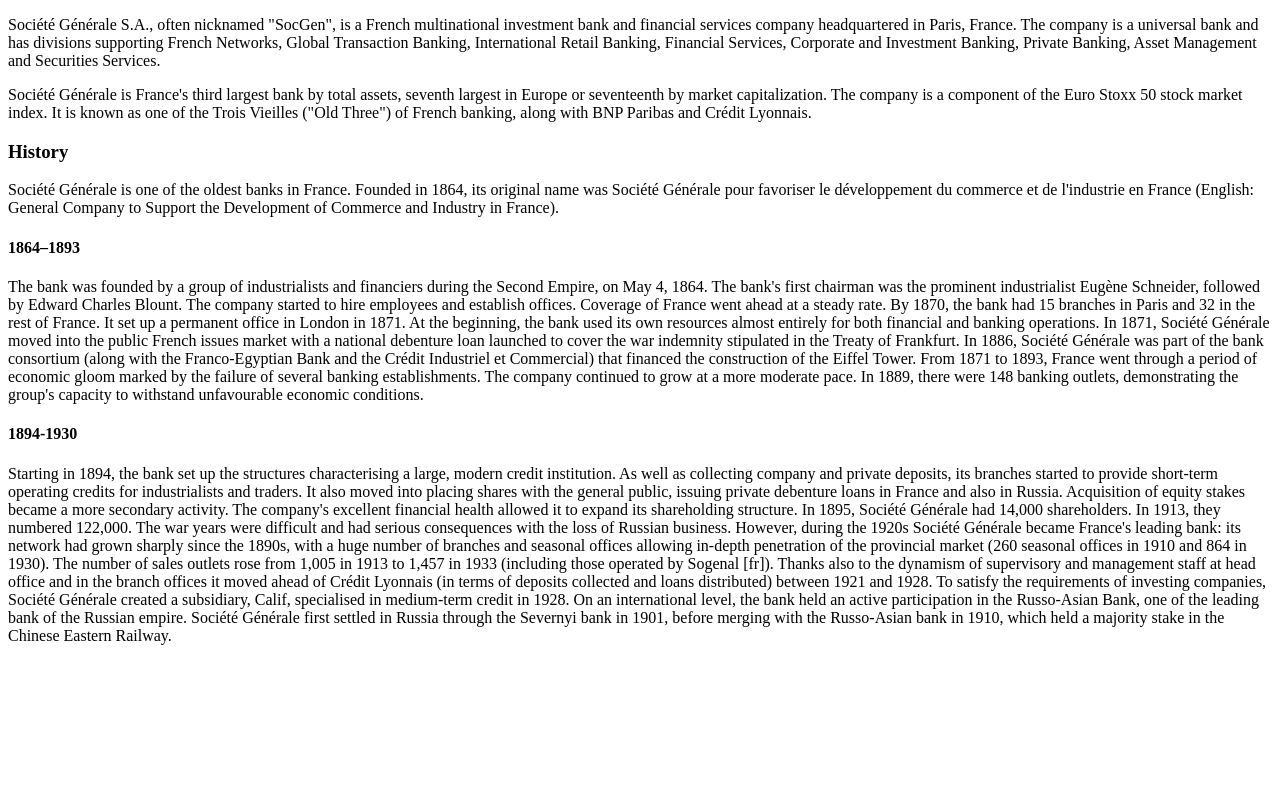
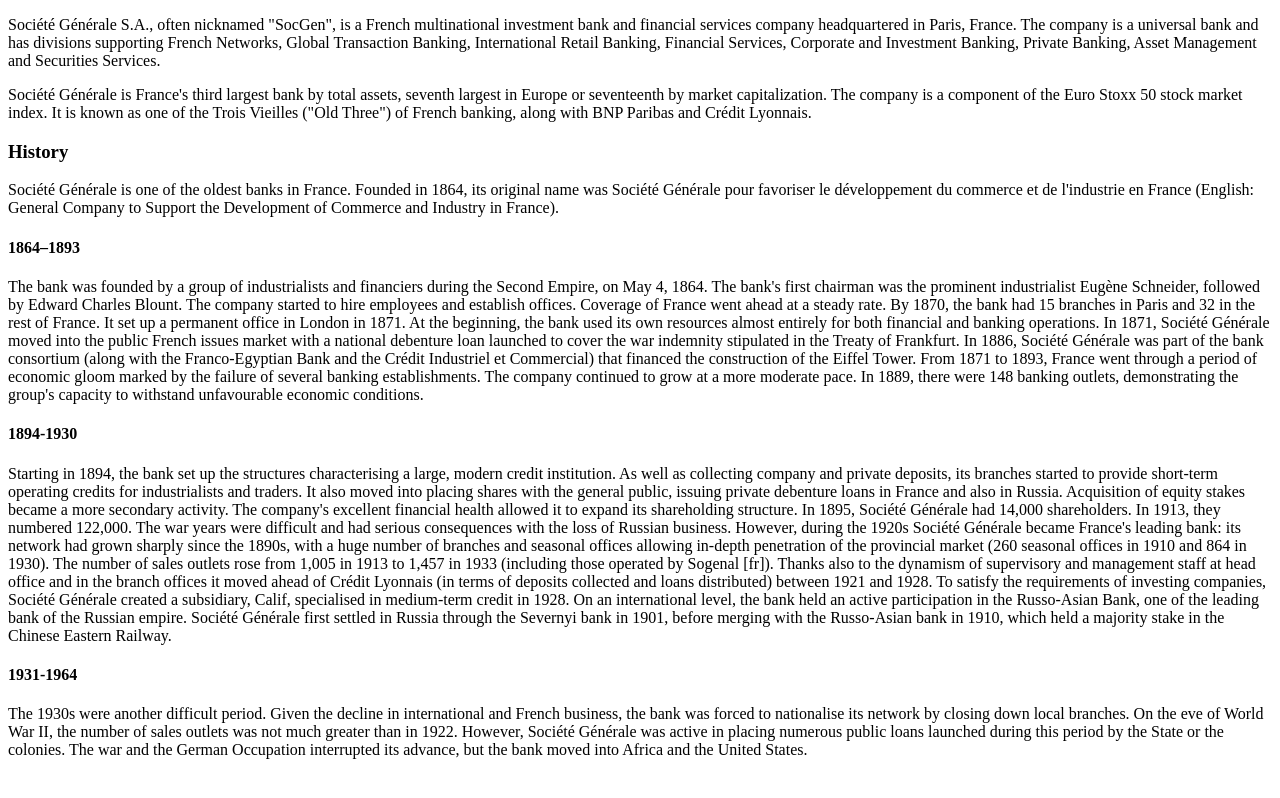
Before and after one commit to nimishvaibhav/intellipaat_capstoneproject, a plain HTML site: page index.html in a window 1280 px wide. Drawn offline with Linux system fonts and the light colour scheme.

Commit message:
SocGen History 1964 by Nimish Vaibhav

```diff
--- a/index.html
+++ b/index.html
@@ -34,5 +34,11 @@
 
     On an international level, the bank held an active participation in the Russo-Asian Bank, one of the leading bank of the Russian empire. Société Générale first settled in Russia through the Severnyi bank in 1901, before merging with the Russo-Asian bank in 1910, which held a majority stake in the Chinese Eastern Railway.
 </p>
+
+<h4>1931-1964</h4>
+<p>
+    The 1930s were another difficult period. Given the decline in international and French business, the bank was forced to nationalise its network by closing down local branches. On the eve of World War II, the number of sales outlets was not much greater than in 1922. However, Société Générale was active in placing numerous public loans launched during this period by the State or the colonies. The war and the German Occupation interrupted its advance, but the bank moved into Africa and the United States.
+</p>
+
 </body>
 </html>
```
